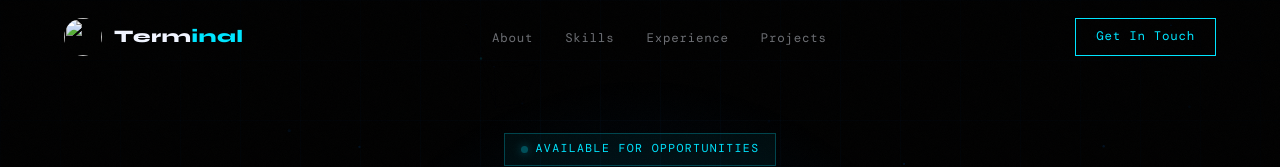
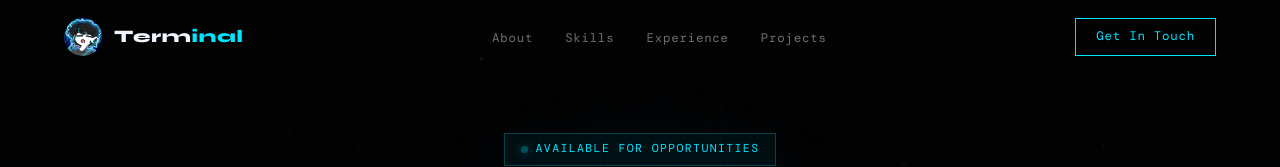
Before and after one commit to unreal-terminal/website, a plain HTML site: page index.html in a window 1280 px wide. Shown: the top 167 px of the page. Drawn offline with nearby package versions, Linux system fonts and the light colour scheme; the site is published under a folder, as on GitHub Pages, so addresses that start at the root find nothing; a web font is replaced by a local one.

Commit message:
Update index.html

```diff
--- a/index.html
+++ b/index.html
@@ -1413,7 +1413,7 @@
     <nav id="navbar">
         <a href="#hero" class="nav-logo">
             <div class="nav-logo-mark">
-                <img src="/assets/images/logo.png" alt=""
+                <img src="assets/images/logo.png" alt=""
                     style="width:100%;height:100%;object-fit:cover;border-radius:4px;">
             </div>
             <div class="nav-logo-text">Term<span>inal</span></div>
```
